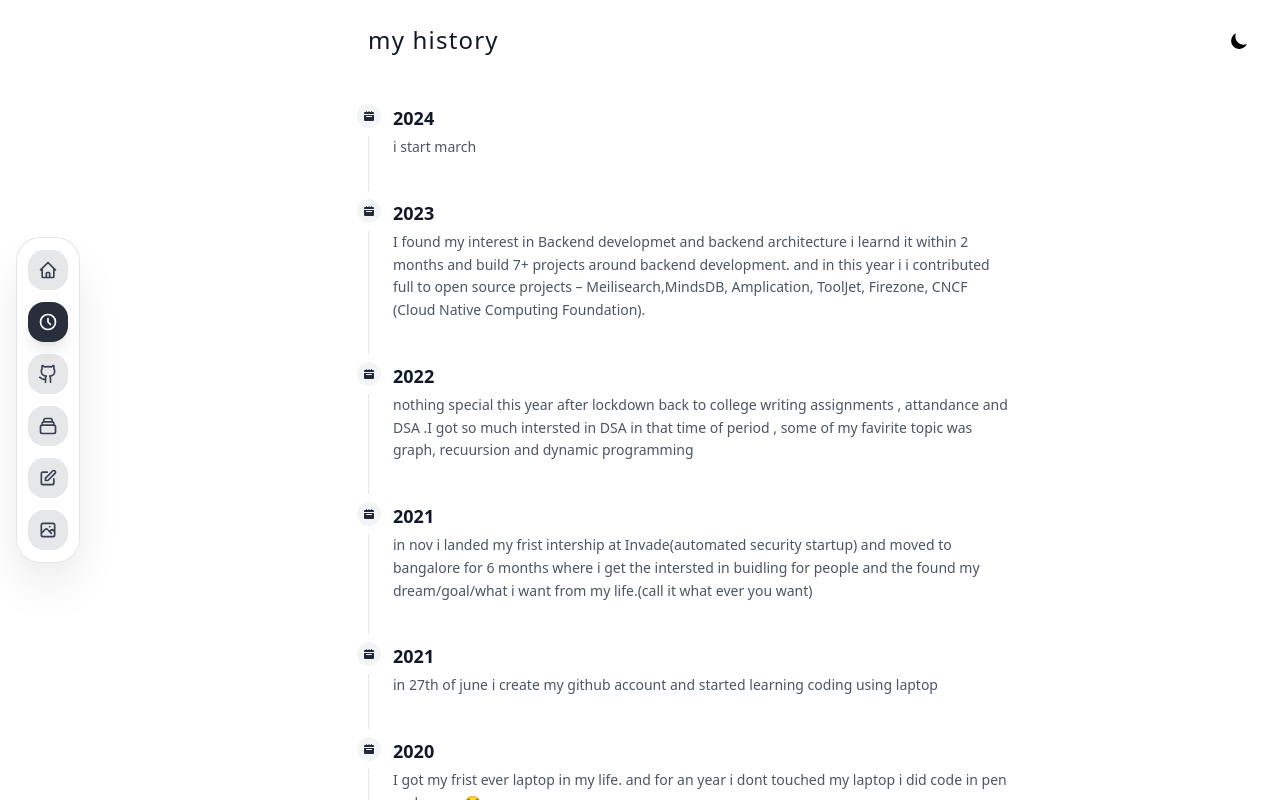
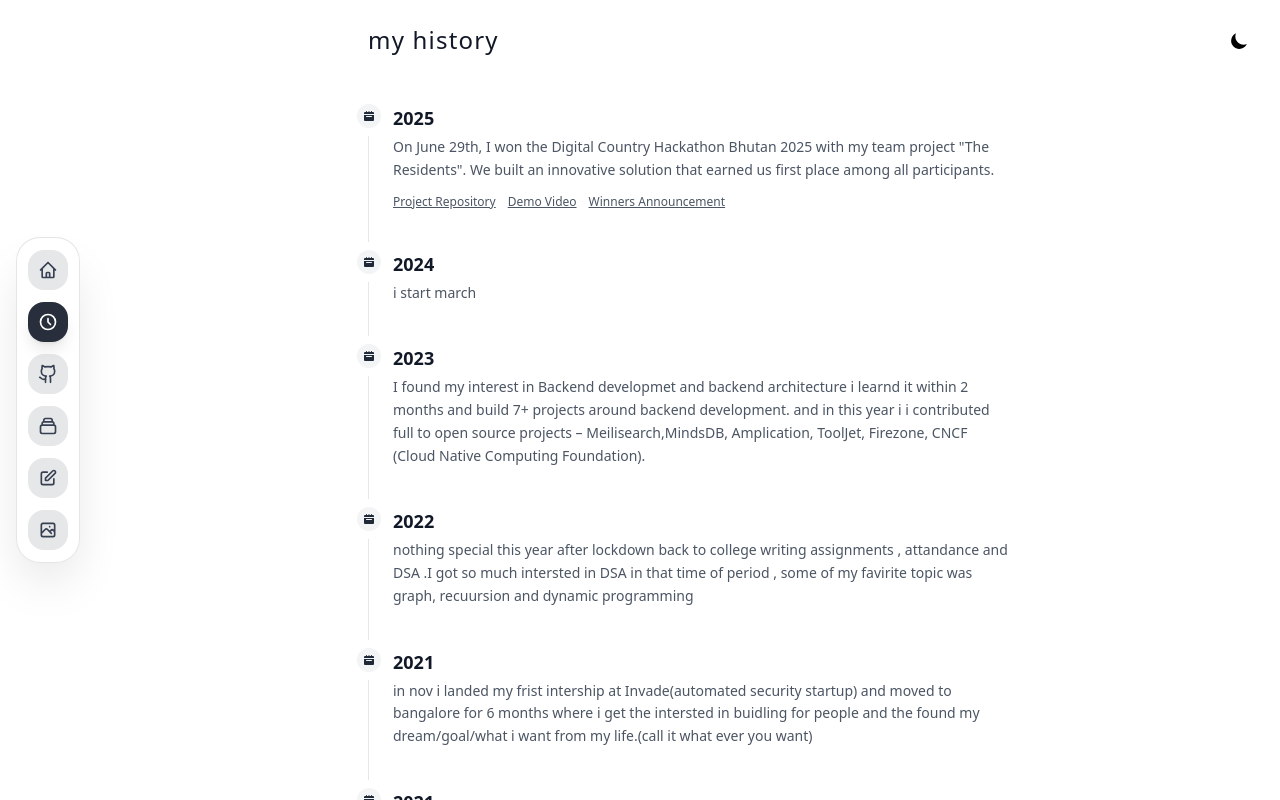
Before and after one commit to sajdakabir/saju, a Next.js app: page /history in a window 1280 px wide. Built offline with nearby package versions, Linux system fonts and the light colour scheme.

Commit message:
feat: add 2025 event to history with project details and links

```diff
--- a/src/app/history/page.tsx
+++ b/src/app/history/page.tsx
@@ -20,6 +20,15 @@ const getInitialTheme = () => {
 };
 
 const history = [
+  {
+    year: '2025',
+    event: 'On June 29th, I won the Digital Country Hackathon Bhutan 2025 with my team project "The Residents". We built an innovative solution that earned us first place among all participants.',
+    links: [
+      { text: 'Project Repository', url: 'https://github.com/ZerraHQ/digital-country-hackathon-bhutan-2025/tree/main/the-residents' },
+      { text: 'Demo Video', url: 'https://www.loom.com/share/4e04841cfa3648248967972fe110a6d8?sid=cb69eaa4-6bc8-40be-889b-201ef74f14ec' },
+      { text: 'Winners Announcement', url: 'https://x.com/dsh_india/status/1941068196376969463?s=20' }
+    ]
+  },
   {
     year: '2024',
     event: 'i start march ',
@@ -143,6 +152,21 @@ export default function HistoryPage() {
                     <p className="block mb-2 text-sm font-normal leading-relaxed text-gray-600 dark:text-gray-400">
                       {item.event}
                     </p>
+                    {item.links && item.links.length > 0 && (
+                      <div className="flex flex-wrap gap-3 mt-3">
+                        {item.links.map((link, linkIndex) => (
+                          <Link
+                            key={linkIndex}
+                            href={link.url}
+                            target="_blank"
+                            rel="noopener noreferrer"
+                            className="text-xs text-gray-600 dark:text-gray-400 hover:text-gray-900 dark:hover:text-gray-200 underline hover:no-underline transition-colors"
+                          >
+                            {link.text}
+                          </Link>
+                        ))}
+                      </div>
+                    )}
                   </div>
                 ))}
               </div>
```
